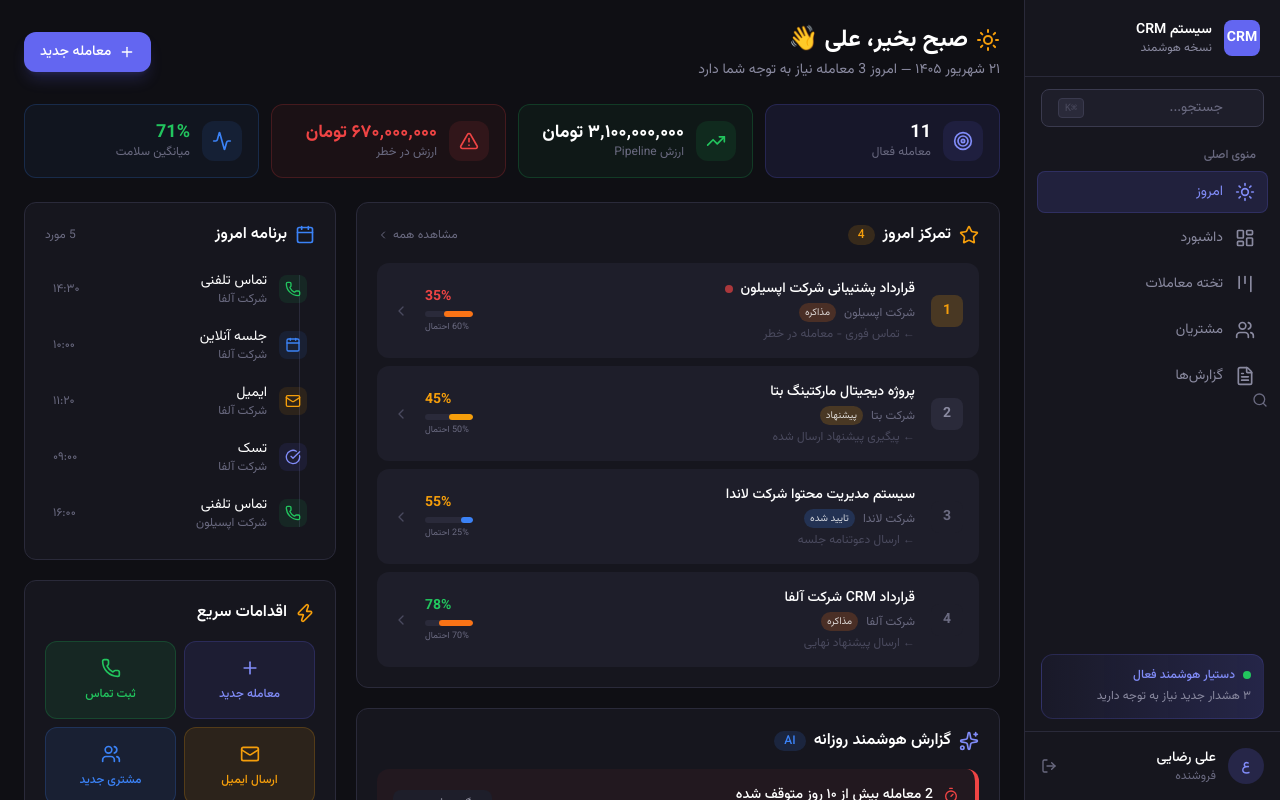
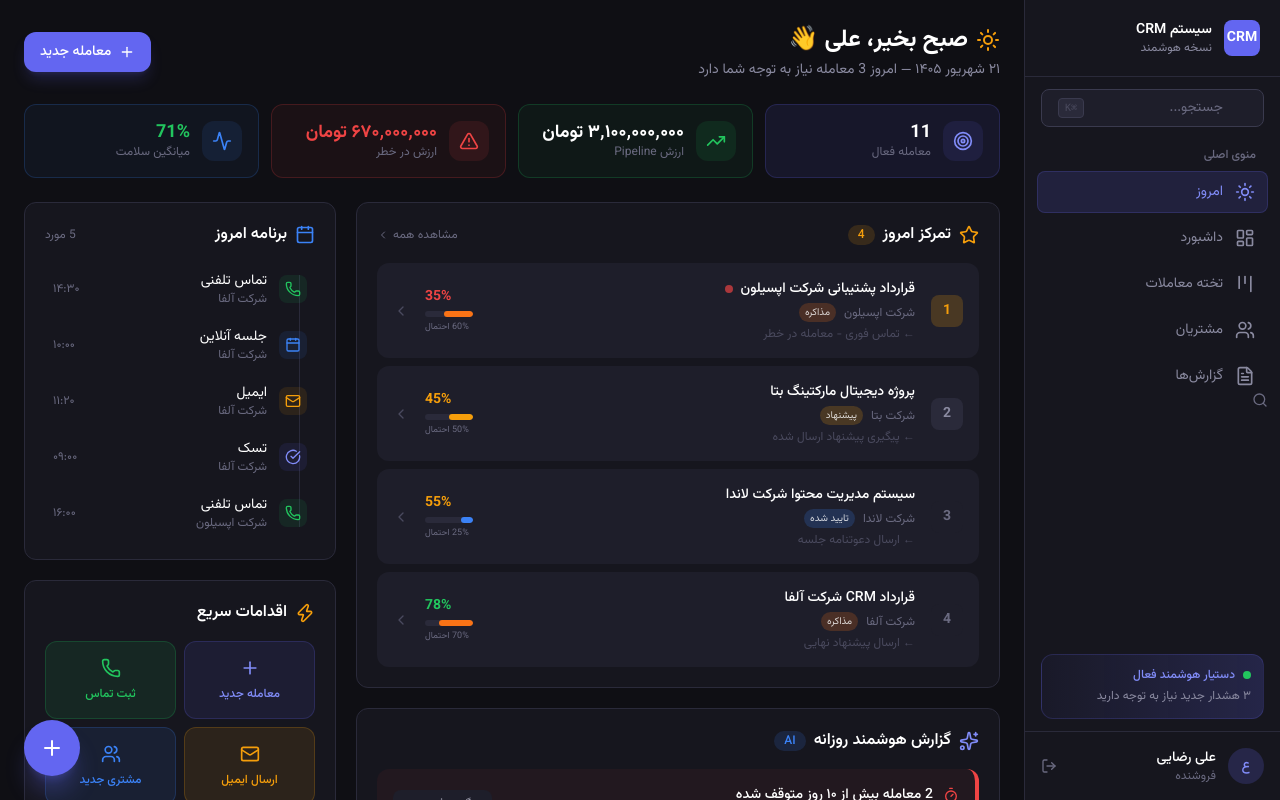
Before and after one commit to taharajatiwork-beep/crm-demo, a React (Vite) app: page / in a window 1280 px wide. Shown: the top 800 px of the page. Built offline with nearby package versions, Linux system fonts and the light colour scheme.

Commit message:
feat: add QuickAdd modal for instant deal/contact creation (Cmd+Shift+K, floating button)

```diff
--- a/src/App.jsx
+++ b/src/App.jsx
@@ -86,12 +86,34 @@ function App() {
         {pageLoading ? <PageLoader /> : renderPage()}
       </main>
       <ToastContainer toasts={toasts} />
+
+      {/* Floating Quick-Add button */}
+      <button
+        onClick={() => setQuickAddOpen(true)}
+        className="fixed bottom-6 left-6 z-40 w-14 h-14 bg-accent hover:bg-accent-dark text-white rounded-full shadow-xl shadow-accent/30 flex items-center justify-center transition-all duration-200 hover:scale-105 cursor-pointer"
+        aria-label="ایجاد سریع"
+      >
+        <Plus className="w-6 h-6" />
+      </button>
+
       <CommandPalette
         isOpen={cmdPaletteOpen}
         onClose={() => setCmdPaletteOpen(false)}
         onNavigate={navigateTo}
         onSelectDeal={setSelectedDeal}
       />
+      <QuickAdd
+        isOpen={quickAddOpen}
+        onClose={() => setQuickAddOpen(false)}
+        onDealSubmit={(data) => {
+          // In a real app this would call an API; for the demo we just show a toast
+          if (showToast) showToast(`معامله «${data.title}» ایجاد شد ✓`, 'success');
+        }}
+        onContactSubmit={(data) => {
+          if (showToast) showToast(`مخاطب «${data.name}» اضافه شد ✓`, 'success');
+        }}
+        showToast={showToast}
+      />
     </div>
   );
 }
```
